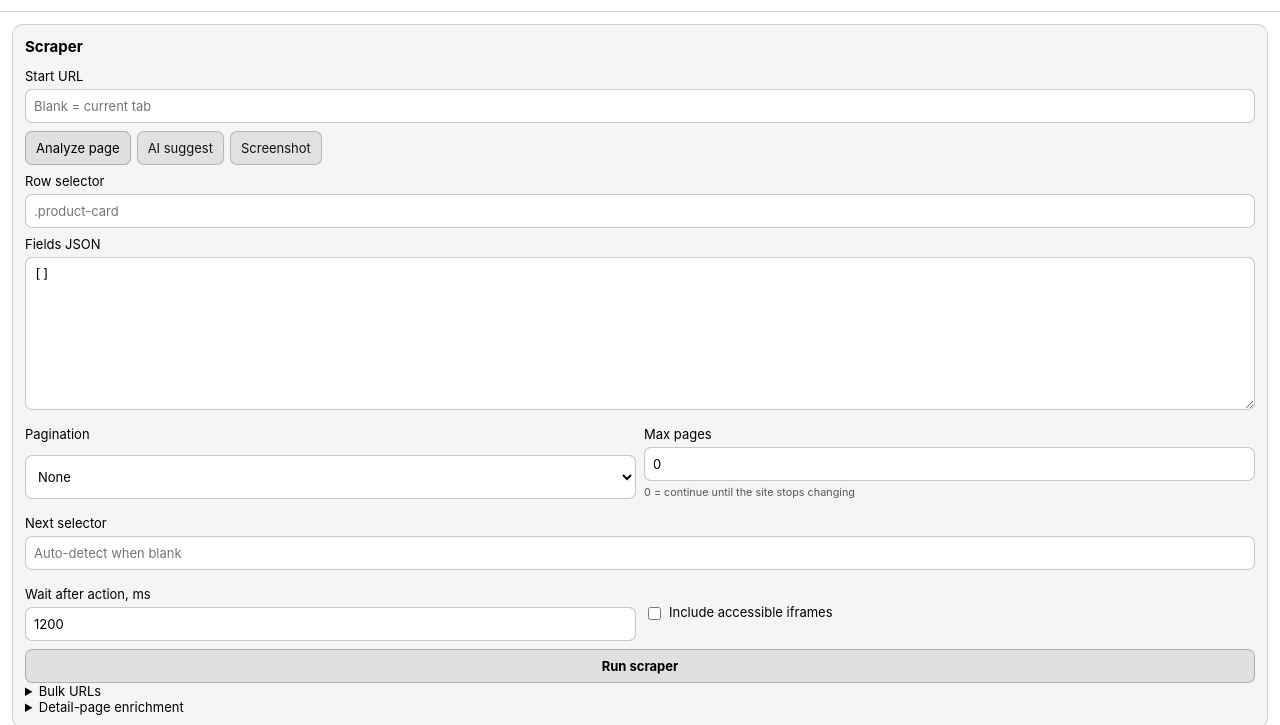
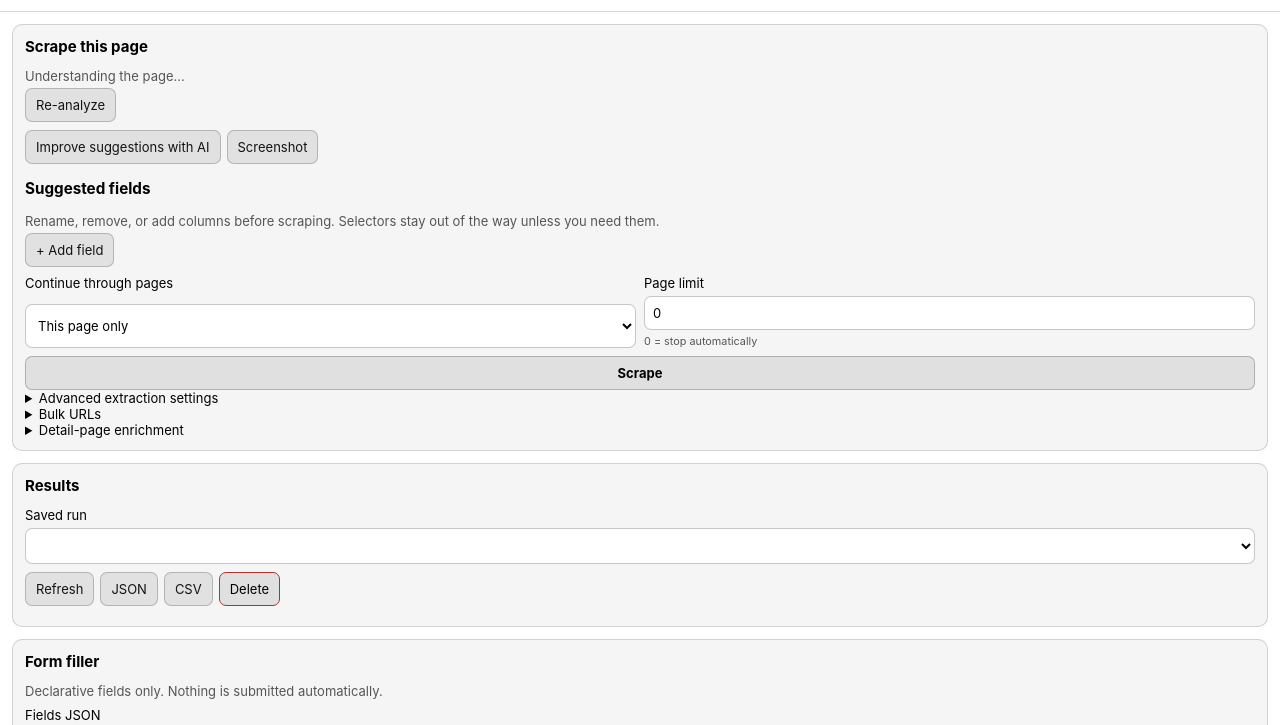
Before and after one commit to ZTD38F/WebScrapper, a browser extension: page sidepanel/index.html in a window 1280 px wide. Shown: the part 62-787 px from the top of the page. Drawn offline with Linux system fonts and the light colour scheme.

Commit message:
feat: simplify the default scrape flow

```diff
--- a/sidepanel/index.html
+++ b/sidepanel/index.html
@@ -17,40 +17,53 @@
 
   <main>
     <section>
-      <h2>Scraper</h2>
-      <label>Start URL <input id="startUrl" type="url" placeholder="Blank = current tab"></label>
+      <div class="sectionHeading">
+        <div>
+          <h2>Scrape this page</h2>
+          <p id="detectionSummary" class="muted">Understanding the page…</p>
+        </div>
+        <button id="analyze" class="secondary compact">Re-analyze</button>
+      </div>
+
       <div class="actions">
-        <button id="analyze">Analyze page</button>
-        <button id="aiSuggest" class="secondary">AI suggest</button>
+        <button id="aiSuggest" class="secondary">Improve suggestions with AI</button>
         <button id="screenshot" class="secondary">Screenshot</button>
       </div>
 
-      <label>Row selector <input id="rowSelector" placeholder=".product-card"></label>
-      <label>Fields JSON
-        <textarea id="fields" rows="9" spellcheck="false">[]</textarea>
-      </label>
+      <h3>Suggested fields</h3>
+      <p class="muted">Rename, remove, or add columns before scraping. Selectors stay out of the way unless you need them.</p>
+      <div id="fieldEditor" class="fieldList"></div>
+      <button id="addField" class="secondary">+ Add field</button>
 
-      <div class="grid">
-        <label>Pagination
+      <div class="grid simpleOptions">
+        <label>Continue through pages
           <select id="pagination">
-            <option value="none">None</option>
-            <option value="next">Next button</option>
+            <option value="none">This page only</option>
+            <option value="next">Next / Load more</option>
             <option value="infinite">Infinite scroll</option>
           </select>
         </label>
-        <label>Max pages
+        <label>Page limit
           <input id="maxPages" type="number" min="0" value="0">
-          <small>0 = continue until the site stops changing</small>
+          <small>0 = stop automatically</small>
         </label>
       </div>
 
-      <label>Next selector <input id="nextSelector" placeholder="Auto-detect when blank"></label>
-      <div class="grid">
-        <label>Wait after action, ms <input id="waitMs" type="number" min="250" value="1200"></label>
-        <label class="check"><input id="includeFrames" type="checkbox"> Include accessible iframes</label>
-      </div>
+      <button id="run" class="primary">Scrape</button>
 
-      <button id="run" class="primary">Run scraper</button>
+      <details class="advanced">
+        <summary>Advanced extraction settings</summary>
+        <label>Start URL <input id="startUrl" type="url" placeholder="Blank = current tab"></label>
+        <label>Row selector <input id="rowSelector" placeholder=".product-card"></label>
+        <label>Next selector <input id="nextSelector" placeholder="Auto-detect when blank"></label>
+        <div class="grid">
+          <label>Wait after action, ms <input id="waitMs" type="number" min="250" value="1200"></label>
+          <label class="check"><input id="includeFrames" type="checkbox"> Include accessible iframes</label>
+        </div>
+        <label>Fields JSON
+          <textarea id="fields" rows="9" spellcheck="false">[]</textarea>
+        </label>
+      </details>
 
       <details>
         <summary>Bulk URLs</summary>
```
